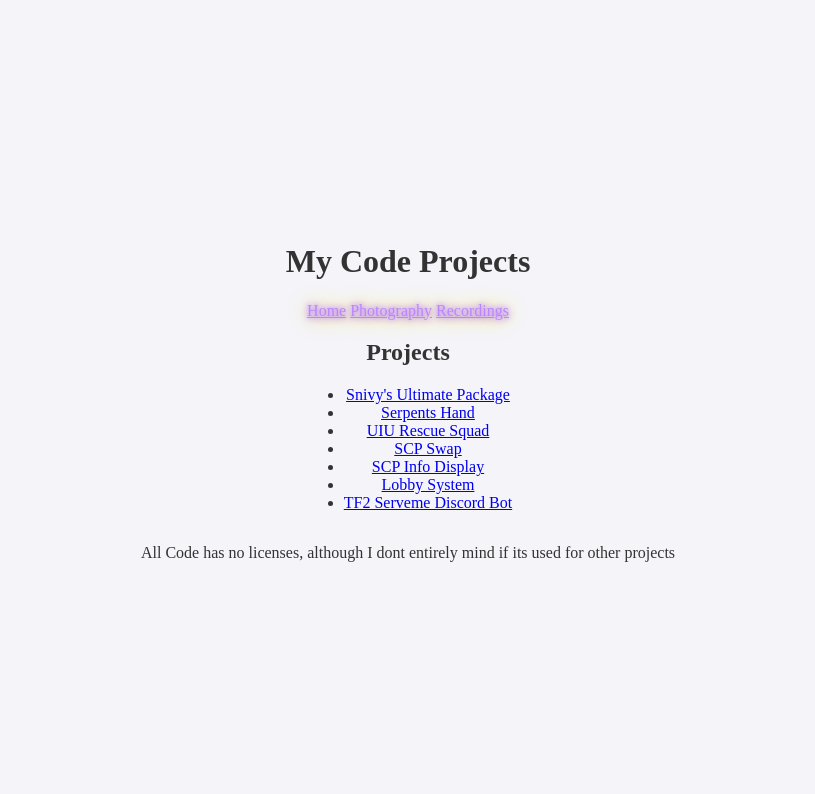
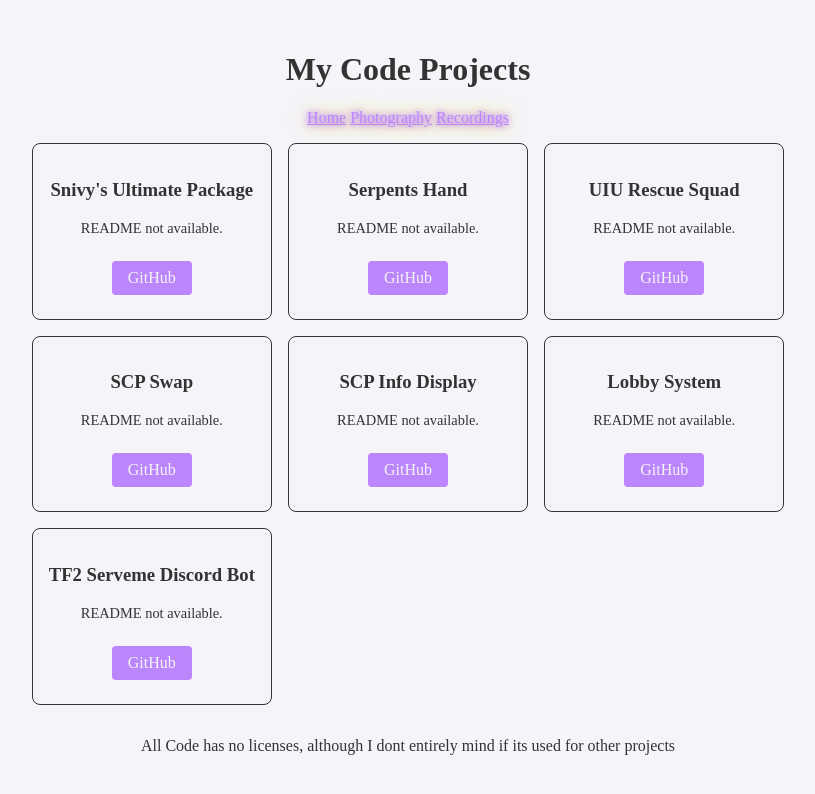
Before and after one commit to SnivyFilms/SnivyFilms.github.io, a plain HTML site: page code.html in a window 1280 px wide. Shown: the whole page, without its empty margins (232-1047 px from the left). Drawn offline with Linux system fonts and the light colour scheme; no server answers.

Commit message:
Updated the Code Page

```diff
--- a/code.html
+++ b/code.html
@@ -17,17 +17,63 @@
     </nav>
 </header>
 <main>
-    <section>
-        <h2>Projects</h2>
-        <ul>
-            <li><a href="https://github.com/SnivyFilms/SnivysUltimatePackage">Snivy's Ultimate Package</a></li>
-            <li><a href="https://github.com/SnivyFilms/SerpentsHand">Serpents Hand</a></li>
-            <li><a href="https://github.com/SnivyFilms/UIURescueSquad">UIU Rescue Squad</a></li>
-            <li><a href="https://github.com/SnivyFilms/ScpSwap">SCP Swap</a></li>
-            <li><a href="https://github.com/SnivyFilms/ScpsInfoDisplay">SCP Info Display</a></li>
-            <li><a href="https://github.com/SnivyFilms/LobbySystem">Lobby System</a></li>
-            <li><a href="https://github.com/SnivyFilms/SfsTF2ServeMeDiscordBot">TF2 Serveme Discord Bot</a></li>
-        </ul>
+    <section class="code-gallery">
+        <div class="code-item" data-repo="SnivyFilms/SnivysUltimatePackage">
+            <h3>Snivy's Ultimate Package</h3>
+            <p class="readme">Loading README...</p>
+            <div class="buttons">
+                <a href="https://github.com/SnivyFilms/SnivysUltimatePackage" target="_blank" class="button">GitHub</a>
+                <a href="#" target="_blank" class="button release-button" style="display: none;">Releases</a>
+            </div>
+        </div>
+        <div class="code-item" data-repo="SnivyFilms/SerpentsHand">
+            <h3>Serpents Hand</h3>
+            <p class="readme">Loading README...</p>
+            <div class="buttons">
+                <a href="https://github.com/SnivyFilms/SerpentsHand" target="_blank" class="button">GitHub</a>
+                <a href="#" target="_blank" class="button release-button" style="display: none;">Releases</a>
+            </div>
+        </div>
+        <div class="code-item" data-repo="SnivyFilms/UIURescueSquad">
+            <h3>UIU Rescue Squad</h3>
+            <p class="readme">Loading README...</p>
+            <div class="buttons">
+                <a href="https://github.com/SnivyFilms/UIURescueSquad" target="_blank" class="button">GitHub</a>
+                <a href="#" target="_blank" class="button release-button" style="display: none;">Releases</a>
+            </div>
+        </div>
+        <div class="code-item" data-repo="SnivyFilms/ScpSwap">
+            <h3>SCP Swap</h3>
+            <p class="readme">Loading README...</p>
+            <div class="buttons">
+                <a href="https://github.com/SnivyFilms/ScpSwap" target="_blank" class="button">GitHub</a>
+                <a href="#" target="_blank" class="button release-button" style="display: none;">Releases</a>
+            </div>
+        </div>
+        <div class="code-item" data-repo="SnivyFilms/ScpsInfoDisplay">
+            <h3>SCP Info Display</h3>
+            <p class="readme">Loading README...</p>
+            <div class="buttons">
+                <a href="https://github.com/SnivyFilms/ScpsInfoDisplay" target="_blank" class="button">GitHub</a>
+                <a href="#" target="_blank" class="button release-button" style="display: none;">Releases</a>
+            </div>
+        </div>
+        <div class="code-item" data-repo="SnivyFilms/LobbySystem">
+            <h3>Lobby System</h3>
+            <p class="readme">Loading README...</p>
+            <div class="buttons">
+                <a href="https://github.com/SnivyFilms/LobbySystem" target="_blank" class="button">GitHub</a>
+                <a href="#" target="_blank" class="button release-button" style="display: none;">Releases</a>
+            </div>
+        </div>
+        <div class="code-item" data-repo="SnivyFilms/SfsTF2ServeMeDiscordBot">
+            <h3>TF2 Serveme Discord Bot</h3>
+            <p class="readme">Loading README...</p>
+            <div class="buttons">
+                <a href="https://github.com/SnivyFilms/SfsTF2ServeMeDiscordBot" target="_blank" class="button">GitHub</a>
+                <a href="#" target="_blank" class="button release-button" style="display: none;">Releases</a>
+            </div>
+        </div>
     </section>
 </main>
 <footer>
--- a/main.js
+++ b/main.js
@@ -18,4 +18,45 @@ document.addEventListener('DOMContentLoaded', () => {
 
     // Add 'loaded' class to body for page transition
     document.body.classList.add('loaded');
+
+    // Fetch README.md files for code projects
+    const codeItems = document.querySelectorAll(".code-item");
+
+    codeItems.forEach(item => {
+        const repo = item.getAttribute("data-repo");
+        const readmeElement = item.querySelector(".readme");
+        const releaseButton = item.querySelector(".release-button");
+
+        // Fetch README.md
+        fetch(`https://api.github.com/repos/${repo}/readme`, {
+            headers: { Accept: "application/vnd.github.v3.raw" }
+        })
+            .then(response => {
+                if (!response.ok) {
+                    throw new Error("Failed to fetch README");
+                }
+                return response.text();
+            })
+            .then(readme => {
+                readmeElement.textContent = readme.substring(0, 200) + "...";
+            })
+            .catch(() => {
+                readmeElement.textContent = "README not available.";
+            });
+
+        // Check for releases
+        fetch(`https://api.github.com/repos/${repo}/releases`, {
+            headers: { Accept: "application/vnd.github.v3+json" }
+        })
+            .then(response => response.json())
+            .then(releases => {
+                if (releases.length > 0) {
+                    releaseButton.href = `https://github.com/${repo}/releases`;
+                    releaseButton.style.display = "inline-block";
+                }
+            })
+            .catch(() => {
+                console.error(`No releases found for ${repo}`);
+            });
+    });
 });
--- a/style.css
+++ b/style.css
@@ -129,3 +129,49 @@ footer {
     height: auto;
     border-radius: 8px;
 }
+.code-gallery {
+    display: grid;
+    grid-template-columns: repeat(3, 1fr);
+    gap: 1rem;
+    padding: 1rem;
+}
+
+.code-item {
+    background-color: var(--background-color);
+    color: var(--text-color);
+    border: 1px solid var(--text-color);
+    border-radius: 8px;
+    padding: 1rem;
+    text-align: center;
+    transition: transform 0.3s ease, box-shadow 0.3s ease;
+}
+
+.code-item:hover {
+    transform: scale(1.05);
+    box-shadow: 0 4px 8px rgba(0, 0, 0, 0.2);
+}
+
+.readme {
+    margin: 0.5rem 0;
+    font-size: 0.9rem;
+    color: var(--text-color);
+}
+
+.buttons {
+    margin-top: 1rem;
+}
+
+.button {
+    display: inline-block;
+    margin: 0.5rem;
+    padding: 0.5rem 1rem;
+    background-color: var(--link-color);
+    color: var(--background-color);
+    text-decoration: none;
+    border-radius: 4px;
+    transition: background-color 0.3s ease;
+}
+
+.button:hover {
+    background-color: var(--link-hover-color);
+}
```
